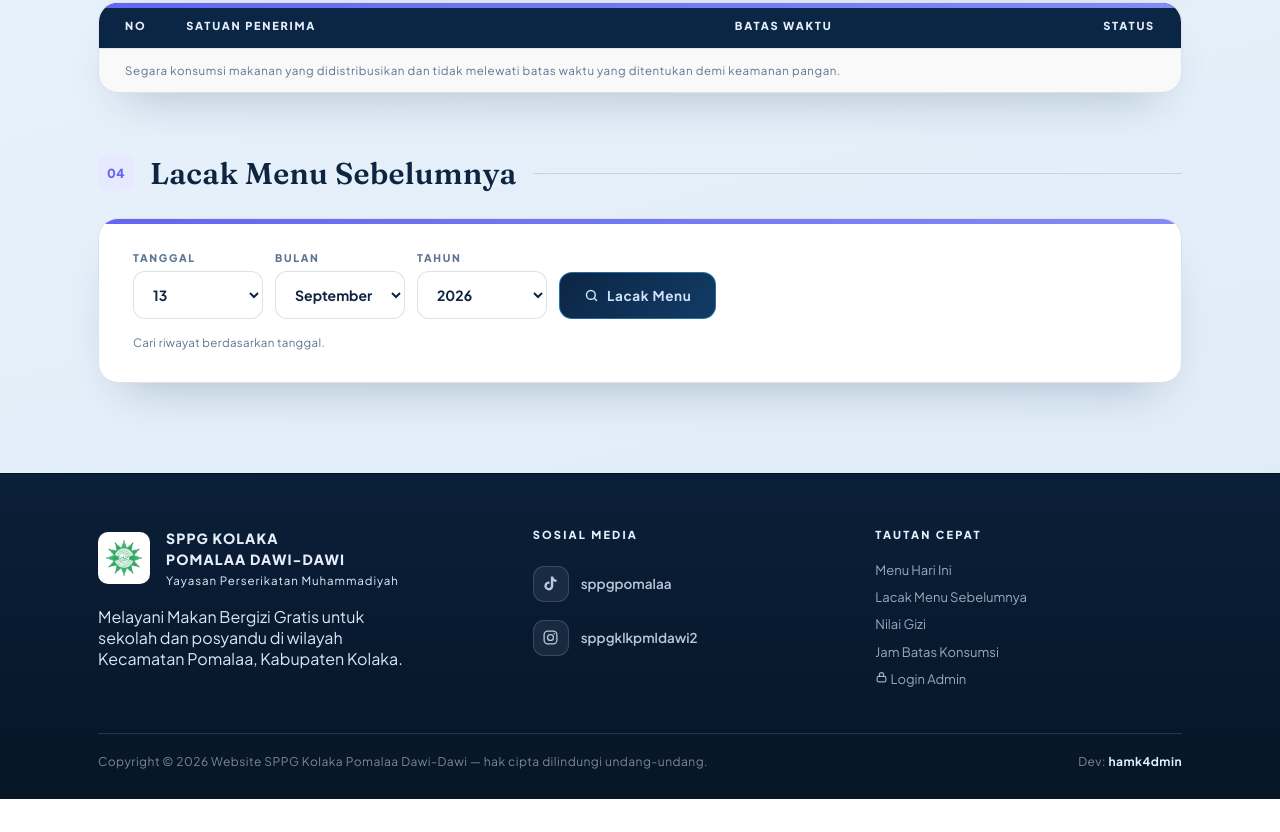
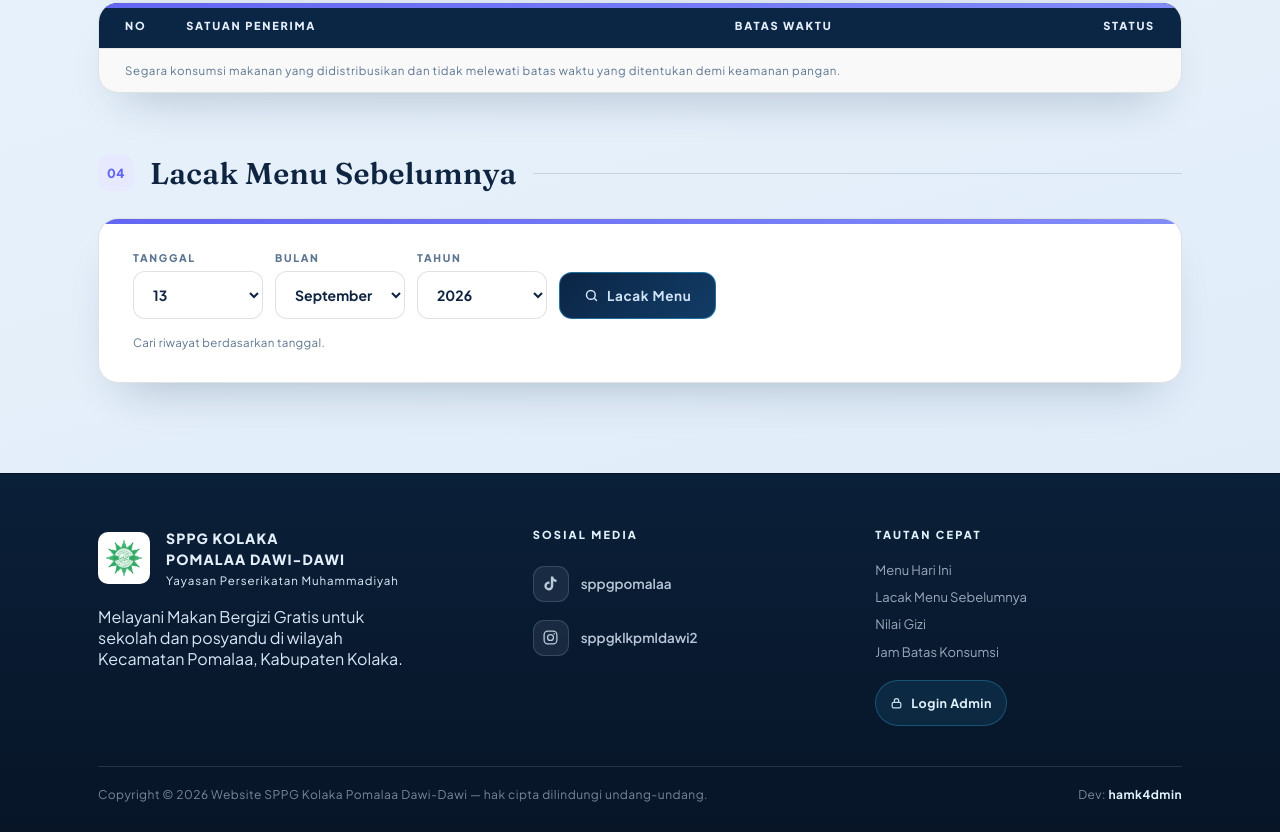
Before and after one commit to hamk4dev/menu-sppg, a website: page index.html in a window 1280 px wide. Shown: the part 2008-2840 px from the top of the page. Before the commit the page ends 2807 px from the top, so only its background shows below. Drawn offline with Linux system fonts and the light colour scheme; no server answers.

Commit message:
Refactor button styles and add footer link styles
Removed the .btn-admin styles and added styles for a new link-admin in the footer.

```diff
--- a/css/style.css
+++ b/css/style.css
@@ -88,13 +88,6 @@ body{
 .btn-ghost:hover{border-color:var(--sky);color:var(--sky-deep)}
 .btn-cocoa{background:linear-gradient(135deg,#0b2545,#123c66);color:#cfe2f6;border:1px solid rgba(56,189,248,.45)}
 .btn-cocoa:hover{transform:translateY(-2px);box-shadow:0 14px 26px -12px rgba(61,43,29,.6)}
-
-.btn-admin{position:fixed;right:20px;bottom:88px;z-index:50;display:inline-flex;align-items:center;gap:8px;
-  background:linear-gradient(135deg,#0b2545,#123c66);color:#cfe2f6;border:1px solid rgba(56,189,248,.4);cursor:pointer;
-  font:700 12px/1 var(--font-body);letter-spacing:.06em;padding:12px 18px;border-radius:100px;
-  box-shadow:0 14px 30px -12px rgba(61,43,29,.55);transition:transform .25s ease, box-shadow .25s ease}
-.btn-admin:hover{transform:translateY(-3px);box-shadow:0 20px 36px -12px rgba(61,43,29,.65)}
-@media (min-width:921px){.btn-admin{bottom:30px;right:26px}}
 
 /* ---------- Hero ---------- */
 .hero{padding:66px 0 26px;text-align:center}
@@ -459,7 +452,7 @@ table.edit input:focus{border-color:var(--sky)}
     padding-left:38px;
     background-position:12px 50%;
   }
-    }
+}
 
 /* ============================================================
    Jam digital WITA (section Jadwal)
@@ -690,17 +683,13 @@ table.edit input:focus{border-color:var(--sky)}
   display:inline-block;
   font-size:52px;
   line-height:1;
-  /* Emoji lebih hidup dengan drop shadow lembut */
   filter:drop-shadow(0 6px 10px rgba(10,37,66,.18));
-  /* Animasi goyang lucu */
   transform-origin:bottom center;
   animation:mascotBounce 2.6s ease-in-out infinite;
 }
-/* Beri delay berbeda supaya tidak goyang bersamaan */
 .ls-mascot .mascot:nth-child(2){
   animation-delay:-1.3s;
 }
-
 @keyframes mascotBounce{
   0%, 100%{
     transform:translateY(0) rotate(-3deg) scale(1);
@@ -709,21 +698,43 @@ table.edit input:focus{border-color:var(--sky)}
     transform:translateY(-6px) rotate(3deg) scale(1.06);
   }
 }
-
-/* Efek hover — kalau user arahkan kursor, makin lucu */
 .ls-mascot:hover .mascot{
   animation-play-state:paused;
   transform:scale(1.15) rotate(0);
   transition:transform .3s cubic-bezier(.3,1.6,.5,1.2);
 }
-
-/* Hormati preferensi user yang tidak suka animasi */
 @media (prefers-reduced-motion: reduce){
   .ls-mascot .mascot{animation:none}
 }
-
-/* Sedikit lebih kecil di HP */
 @media (max-width:640px){
   .ls-mascot{height:56px}
   .ls-mascot .mascot{font-size:44px}
 }
+
+/* ============================================================
+   Link "Login Admin" di footer — pengganti tombol melayang
+   ============================================================ */
+.foot-col a.link-admin{
+  display:inline-flex;
+  align-items:center;
+  gap:8px;
+  margin-top:14px;
+  padding:9px 14px;
+  border-radius:100px;
+  background:rgba(56,189,248,.1);
+  border:1px solid rgba(56,189,248,.28);
+  color:var(--azure-soft);
+  font-weight:700;
+  font-size:12.5px;
+  letter-spacing:.04em;
+  cursor:pointer;
+  transition:background .2s, border-color .2s, color .2s, transform .15s;
+  text-decoration:none;
+}
+.foot-col a.link-admin:hover{
+  background:rgba(56,189,248,.2);
+  border-color:var(--azure);
+  color:#fff;
+  transform:translateY(-1px);
+}
+.foot-col a.link-admin svg{flex-shrink:0;opacity:.9}
```
